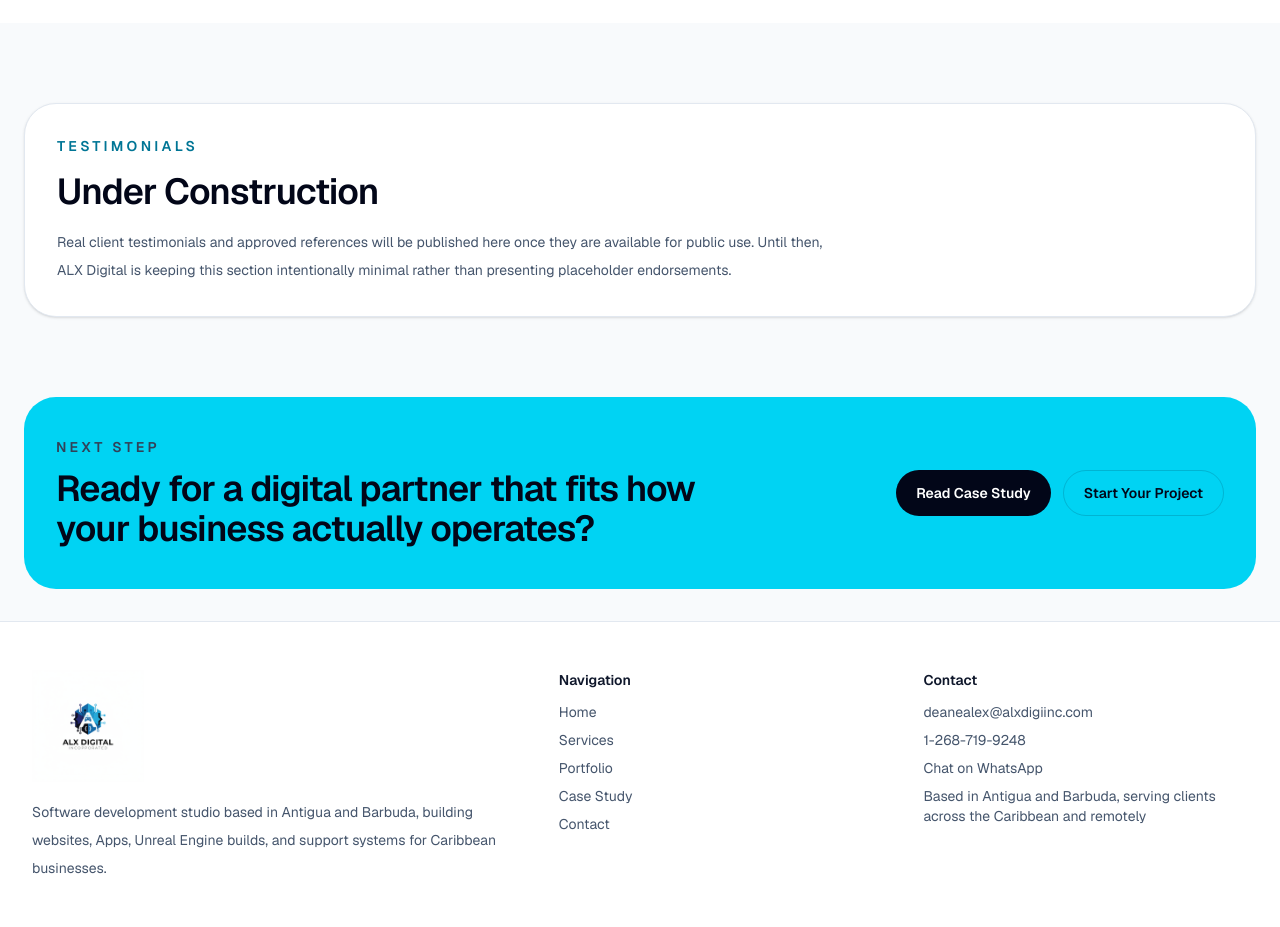
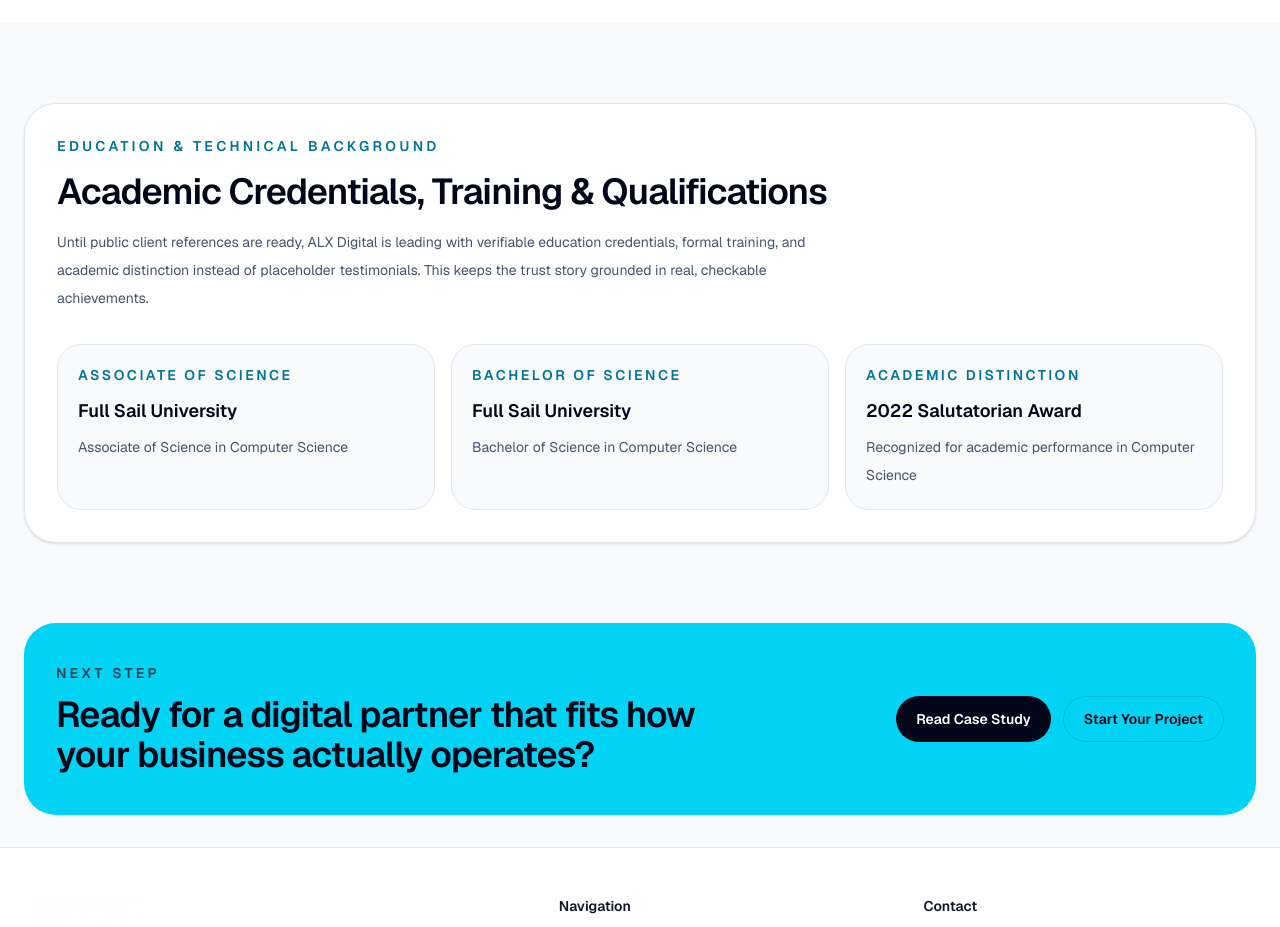
Before and after one commit to DeaneAlexander/BusinessWebsite, a Next.js app: page / in a window 1280 px wide. Shown: the part 3800-4727 px from the top of the page. Built offline with nearby package versions, Linux system fonts and the light colour scheme; no server answers.

Commit message:
last minute changes

```diff
--- a/app/page.tsx
+++ b/app/page.tsx
@@ -3,6 +3,7 @@
 import { TrackedExternalLink } from "@/components/tracking/tracked-external-link";
 import { TrackedLink } from "@/components/tracking/tracked-link";
 import {
+  founderCredentials,
   marketContext,
   marketKpis,
   portfolioItems,
@@ -288,16 +289,30 @@
       <section className="container-shell py-16 sm:py-20">
         <div className="rounded-[2rem] border border-slate-200 bg-white p-8 shadow-sm">
           <p className="text-sm font-semibold uppercase tracking-[0.24em] text-cyan-700">
-            Testimonials
+            Education & Technical Background
           </p>
           <h2 className="mt-4 text-3xl font-semibold tracking-tight text-slate-950 sm:text-4xl">
-            Under Construction
+            Academic Credentials, Training & Qualifications
           </h2>
           <p className="mt-4 max-w-3xl text-sm leading-7 text-slate-600">
-            Real client testimonials and approved references will be published here once they are
-            available for public use. Until then, ALX Digital is keeping this section intentionally
-            minimal rather than presenting placeholder endorsements.
+            Until public client references are ready, ALX Digital is leading with verifiable
+            education credentials, formal training, and academic distinction instead of placeholder
+            testimonials. This keeps the trust story grounded in real, checkable achievements.
           </p>
+          <div className="mt-8 grid gap-4 md:grid-cols-3">
+            {founderCredentials.map((credential) => (
+              <article
+                key={credential.title}
+                className="rounded-[1.5rem] border border-slate-200 bg-slate-50 p-5"
+              >
+                <p className="text-sm font-semibold uppercase tracking-[0.18em] text-cyan-700">
+                  {credential.title}
+                </p>
+                <p className="mt-3 text-lg font-semibold text-slate-950">{credential.detail}</p>
+                <p className="mt-2 text-sm leading-7 text-slate-600">{credential.note}</p>
+              </article>
+            ))}
+          </div>
         </div>
       </section>
 
--- a/lib/site.ts
+++ b/lib/site.ts
@@ -93,6 +93,24 @@
   },
 ] as const;
 
+export const founderCredentials = [
+  {
+    title: "Associate of Science",
+    detail: "Full Sail University",
+    note: "Associate of Science in Computer Science",
+  },
+  {
+    title: "Bachelor of Science",
+    detail: "Full Sail University",
+    note: "Bachelor of Science in Computer Science",
+  },
+  {
+    title: "Academic Distinction",
+    detail: "2022 Salutatorian Award",
+    note: "Recognized for academic performance in Computer Science",
+  },
+] as const;
+
 export const caseStudy = {
   client: "Northline Fitness",
   industry: "Membership and Booking Services",
```
